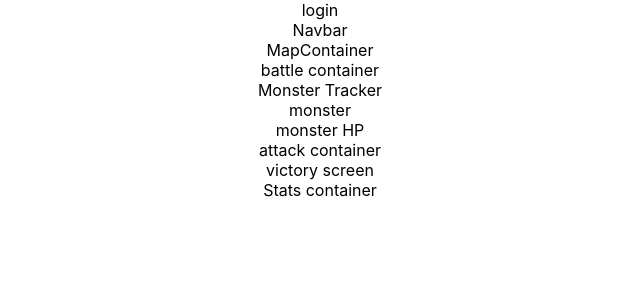
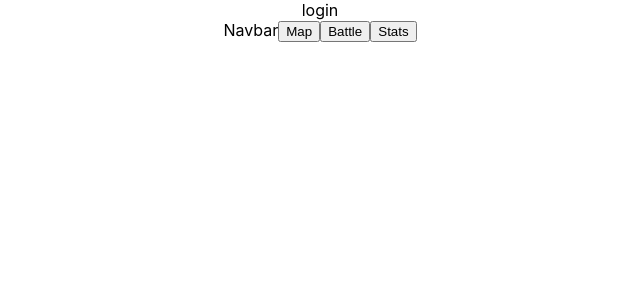
Before and after one commit to Shinji-Nishikita/team-project-mymizu, a React (Create React App) app: page / in a window 1280 px wide. Shown: the top 300 px of the page, without its empty margins (320-960 px from the left). Built offline with nearby package versions, Linux system fonts and the light colour scheme.

Commit message:
make button in navbar

```diff
--- a/src/components/App.jsx
+++ b/src/components/App.jsx
@@ -1,3 +1,4 @@
+import React, { useState, useEffect } from "react";
 import "../styles/App.css";
 import Login from "./Login";
 import Navbar from "./Navbar";
@@ -6,13 +7,15 @@ import BattleContainer from "./BattleContainer";
 import StatsContainer from "./StatsContainer";
 
 function App() {
+  const [userView, setUserView] = useState("");
   return (
     <div className="App">
       <Login />
-      <Navbar />
-      <MapContainer />
-      <BattleContainer />
-      <StatsContainer />
+      {console.log(userView)}
+      <Navbar setUserView={setUserView} />
+      {userView === "Map" && <MapContainer />}
+      {userView === "Battle" && <BattleContainer />}
+      {userView === "Stats" && <StatsContainer />}
     </div>
   );
 }
--- a/src/components/BattleContainer.jsx
+++ b/src/components/BattleContainer.jsx
@@ -1,10 +1,11 @@
+import React from "react";
 import "../styles/BattleContainer.css";
 import MonsterTracker from "./MonsterTracker";
 import Monster from "./Monster";
 import AttackContainer from "./AttackContainer";
 import VictoryScreen from "./VictoryScreen";
 
-function BattleContainer() {
+function BattleContainer(props) {
   return (
     <section className="BattleContainer">
       battle container
--- a/src/components/MapContainer.jsx
+++ b/src/components/MapContainer.jsx
@@ -1,6 +1,7 @@
+import React from "react";
 import "../styles/MapContainer.css";
 
-function MapContainer() {
+function MapContainer(props) {
   return <section className="MapContainer">MapContainer </section>;
 }
 
--- a/src/components/Navbar.jsx
+++ b/src/components/Navbar.jsx
@@ -1,7 +1,15 @@
+import React from "react";
 import "../styles/Navbar.css";
 
-function Navbar() {
-  return <header className="Nav">Navbar</header>;
+function Navbar(props) {
+  return (
+    <header className="Nav">
+      Navbar
+      <button onClick={() => props.setUserView("Map")}>Map</button>
+      <button onClick={() => props.setUserView("Battle")}>Battle</button>
+      <button onClick={() => props.setUserView("Stats")}>Stats</button>
+    </header>
+  );
 }
 
 export default Navbar;
--- a/src/components/StatsContainer.jsx
+++ b/src/components/StatsContainer.jsx
@@ -1,7 +1,8 @@
+import React from "react";
 import "../styles/StatsContainer.css";
 
-function StatsContainer() {
-  return <section className="StatsContainer">Stats container</section>;
+function StatsContainer(props) {
+  return <section className="StatsContainer">Stats container </section>;
 }
 
 export default StatsContainer;
```
